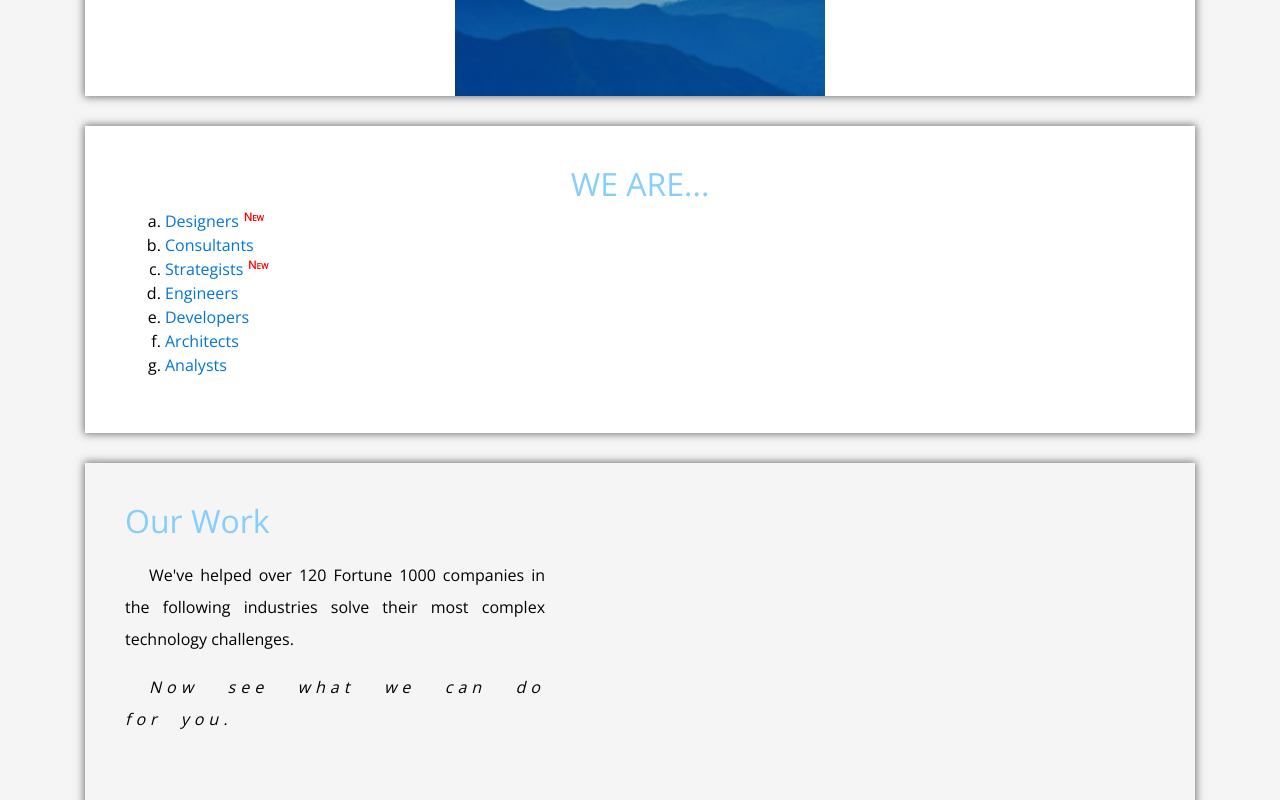
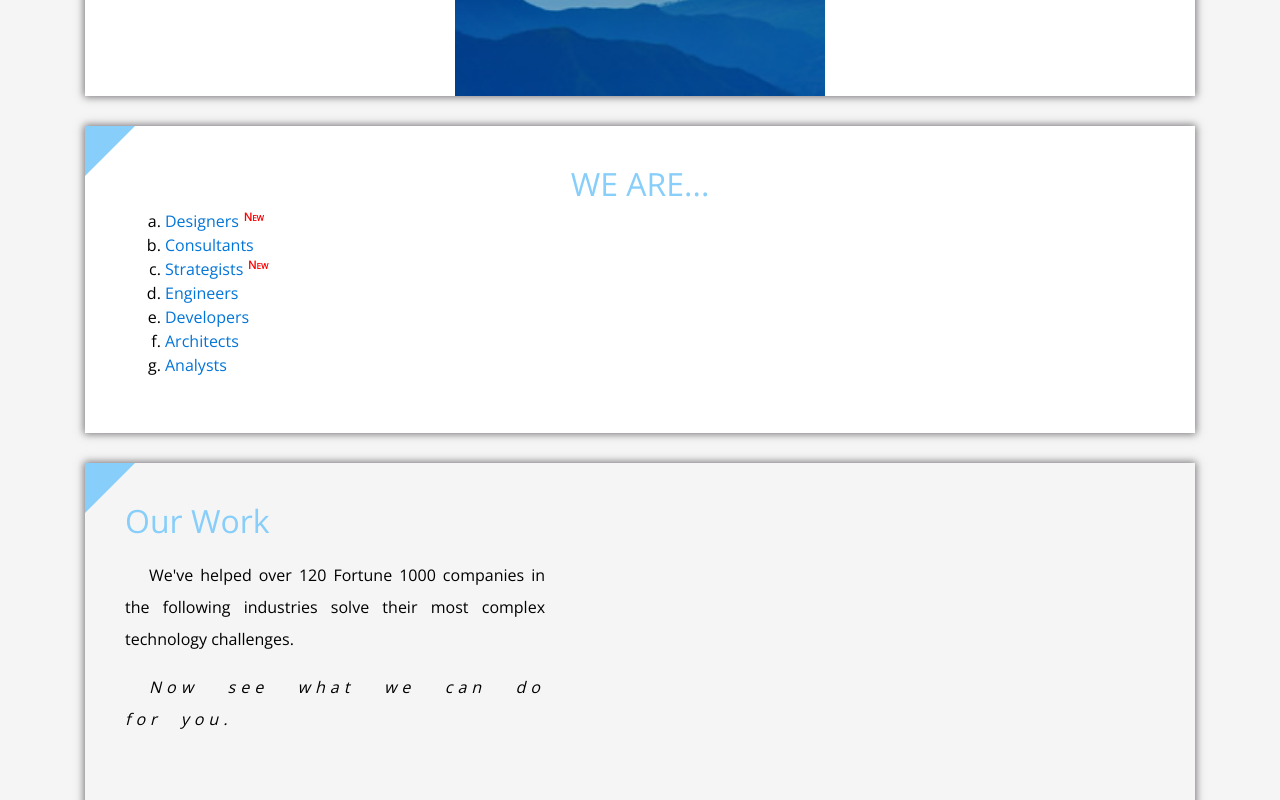
Before and after one commit to jennyolive/FL-12, a plain HTML site: page FL12_HW2/homework/index.html in a window 1280 px wide. Shown: the part 2120-2920 px from the top of the page. Drawn offline with nearby package versions, Linux system fonts and the light colour scheme.

Commit message:
ready task14

```diff
--- a/FL12_HW2/homework/css/style.css
+++ b/FL12_HW2/homework/css/style.css
@@ -97,7 +97,7 @@
     color: white;
 }
 
-.blocks>.tm-content-box>.gallery-container>li{
+.blocks>.tm-content-box>.gallery-container>li {
     padding: 10px;
 }
 
@@ -153,3 +153,11 @@ input[type=email] {
 section {
     box-shadow: 0 0 8px 1px rgba(61, 55, 61, 0.7);
 }
+
+section::before {
+    content: "";
+    width: 0;
+    height: 0;
+    border-top: 50px solid lightskyblue;
+    border-right: 50px solid transparent;
+}
```
